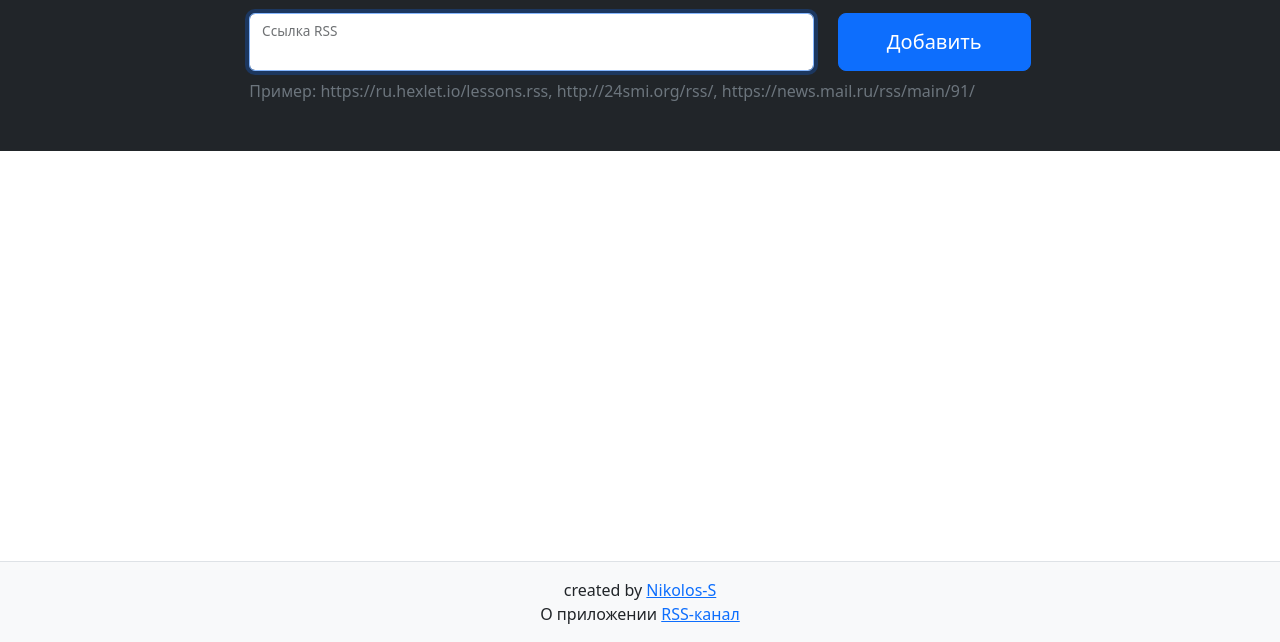
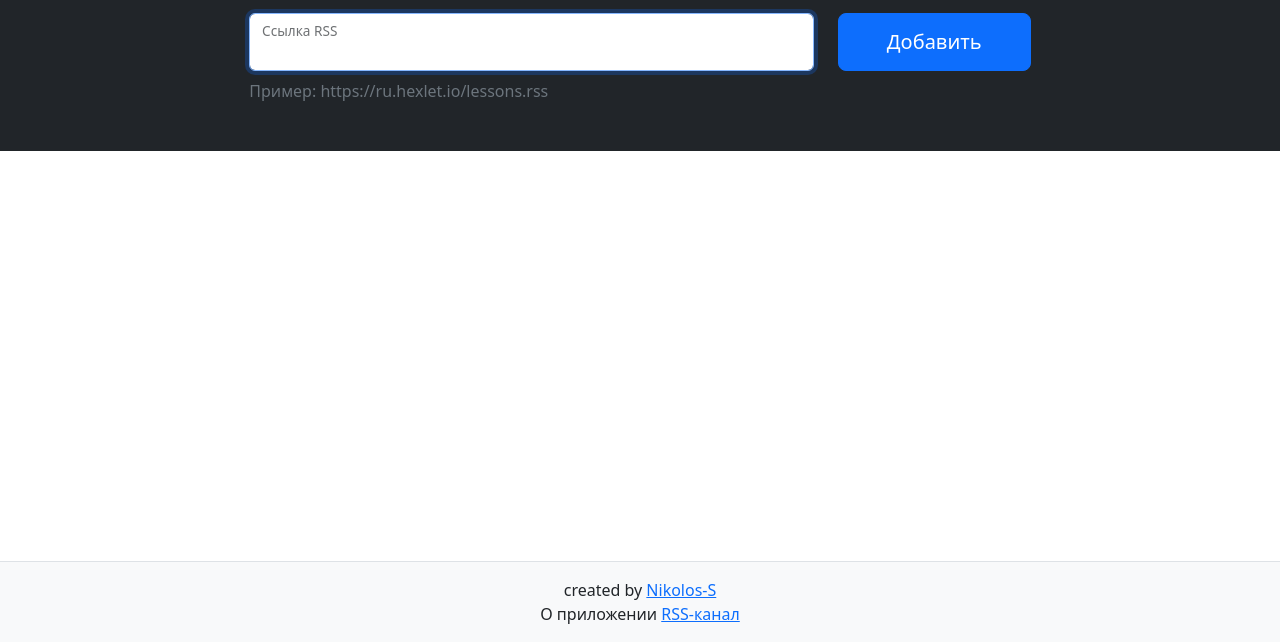
Before and after one commit to Nikolos-S/frontend-project-lvl3, a website built with webpack: page index.html in a window 1280 px wide. Shown: the part 158-800 px from the top of the page. Built offline with nearby package versions, Linux system fonts and the light colour scheme; what on-change would draw is missing.

Commit message:
correttion description

```diff
--- a/index.html
+++ b/index.html
@@ -41,7 +41,7 @@
                                 </div>
                             </div>
                         </form>
-                        <p class="mt-2 mb-0 text-muted">Пример: https://ru.hexlet.io/lessons.rss,  http://24smi.org/rss/, https://news.mail.ru/rss/main/91/</p>
+                        <p class="mt-2 mb-0 text-muted">Пример: https://ru.hexlet.io/lessons.rss</p>
                         <p class="feedback m-0 position-absolute small text-danger"></p>
                     </div>
                 </div>
```
Also changed, not shown: README.md.
